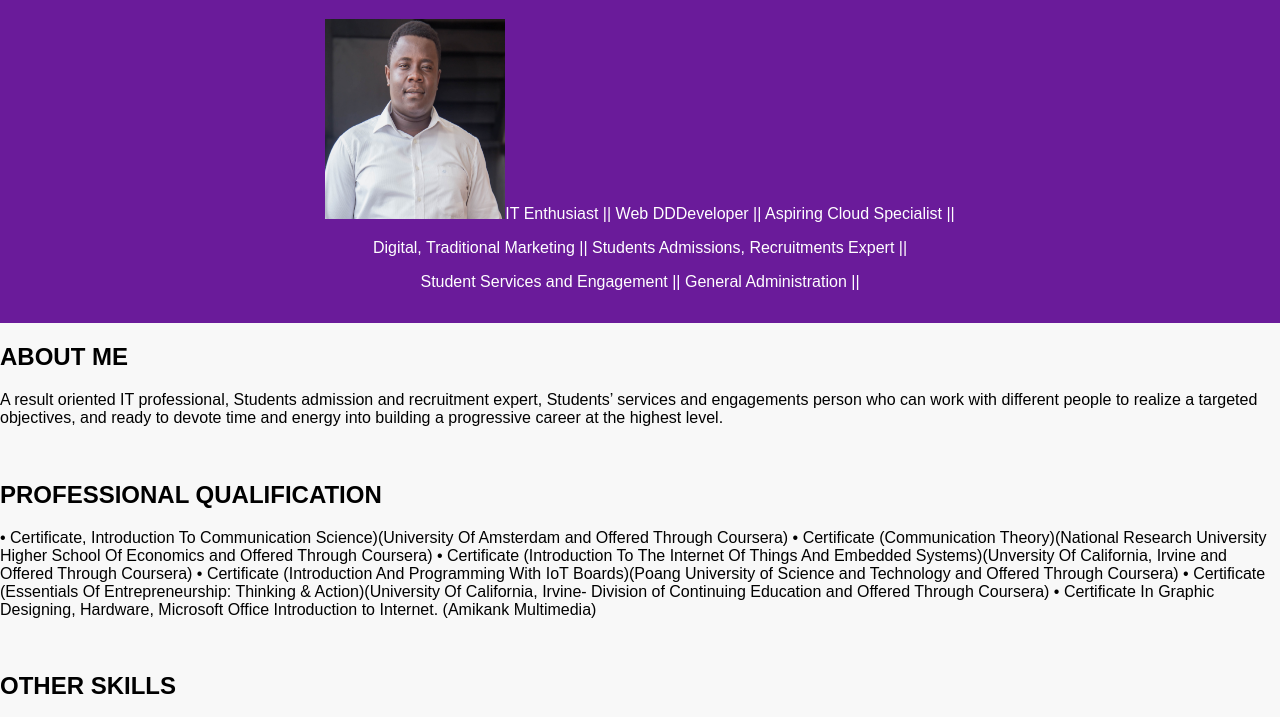
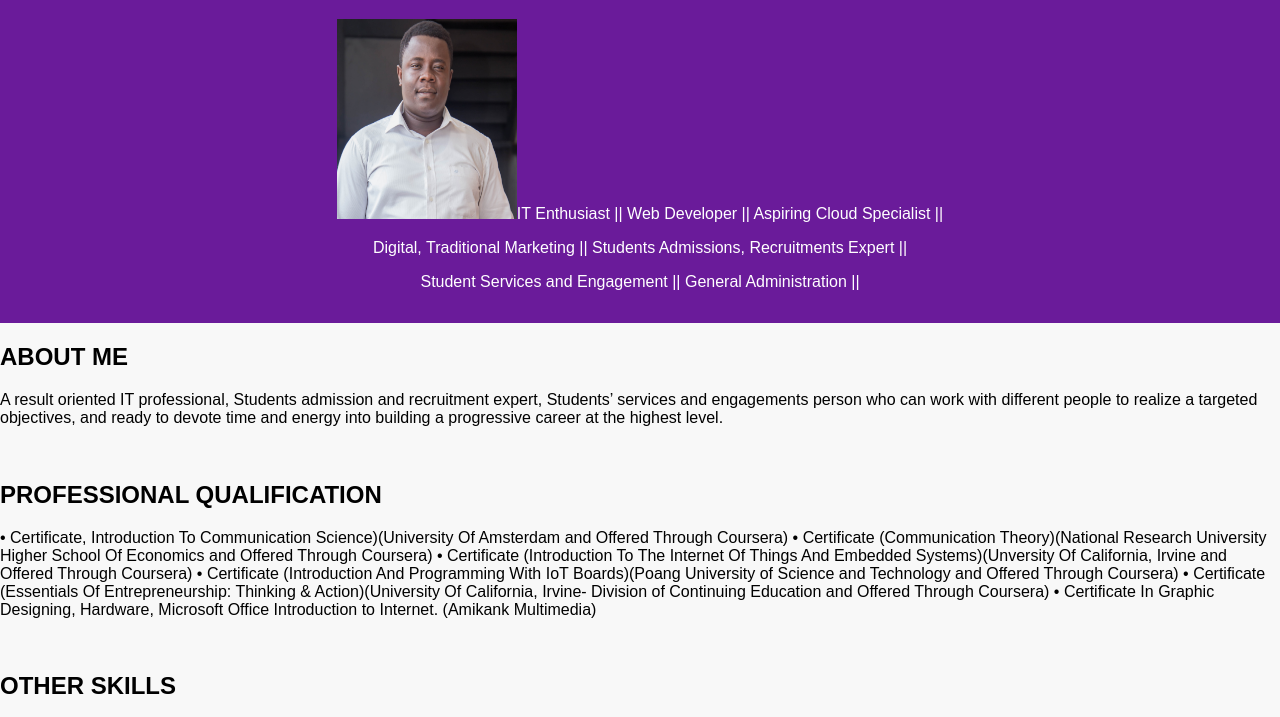
Before and after one commit to Tinotechsolution/My-Portfolio, a plain HTML site: page index.html in a window 1280 px wide. Shown: the part 77-794 px from the top of the page. Drawn offline with Linux system fonts and the light colour scheme.

Commit message:
Update index.html

```diff
--- a/index.html
+++ b/index.html
@@ -14,7 +14,7 @@
 
         <img src="IMG/20210217_205829.jpg" width="180" height="200" style="position:sticky left: 20px;>
 
-        <p>IT Enthusiast || Web DDDeveloper || Aspiring Cloud Specialist ||</p>
+        <p>IT Enthusiast || Web Developer || Aspiring Cloud Specialist ||</p>
         <p>Digital, Traditional Marketing || Students Admissions, Recruitments Expert ||</p>
          <p>Student Services and Engagement || General Administration ||</p>
     </header>
```
